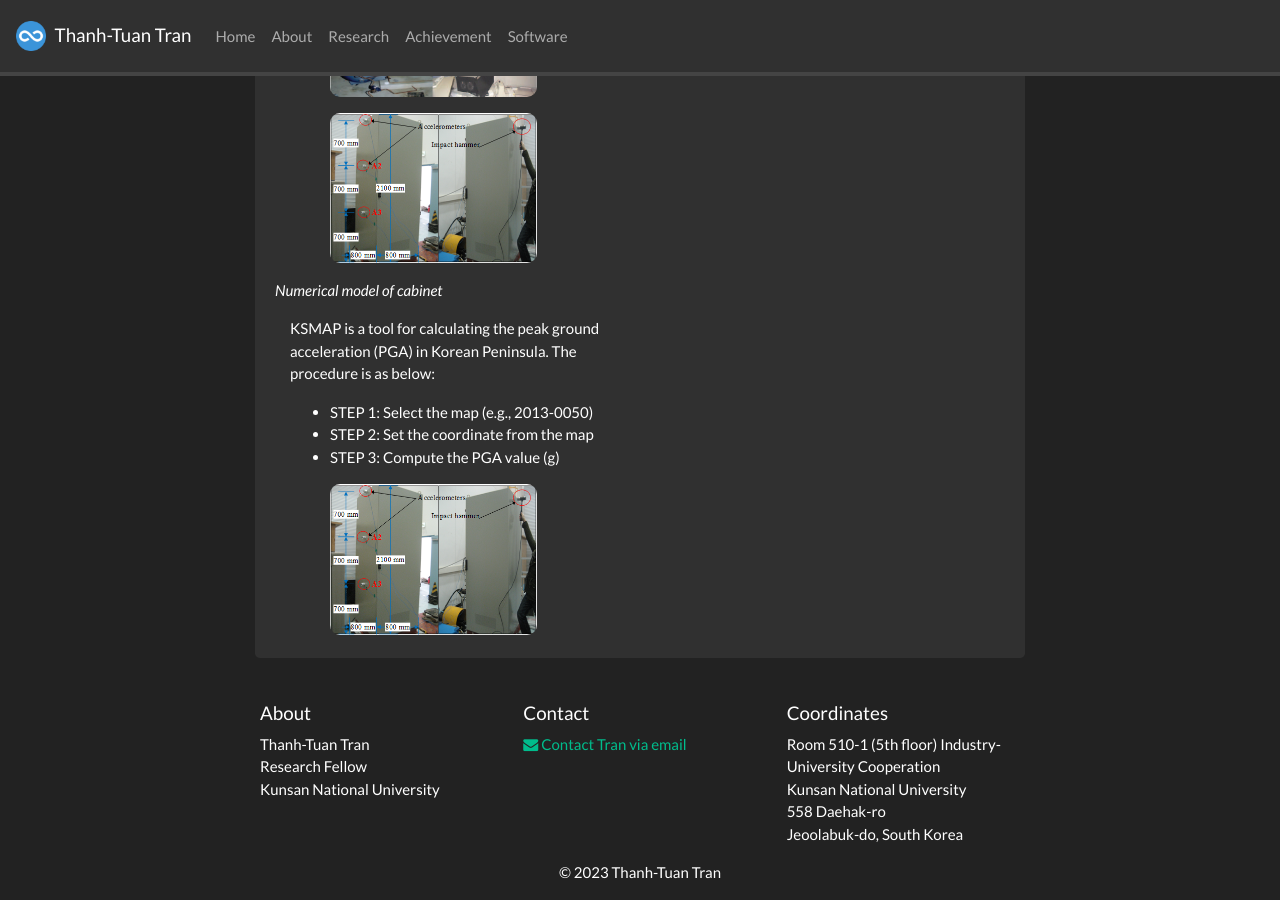
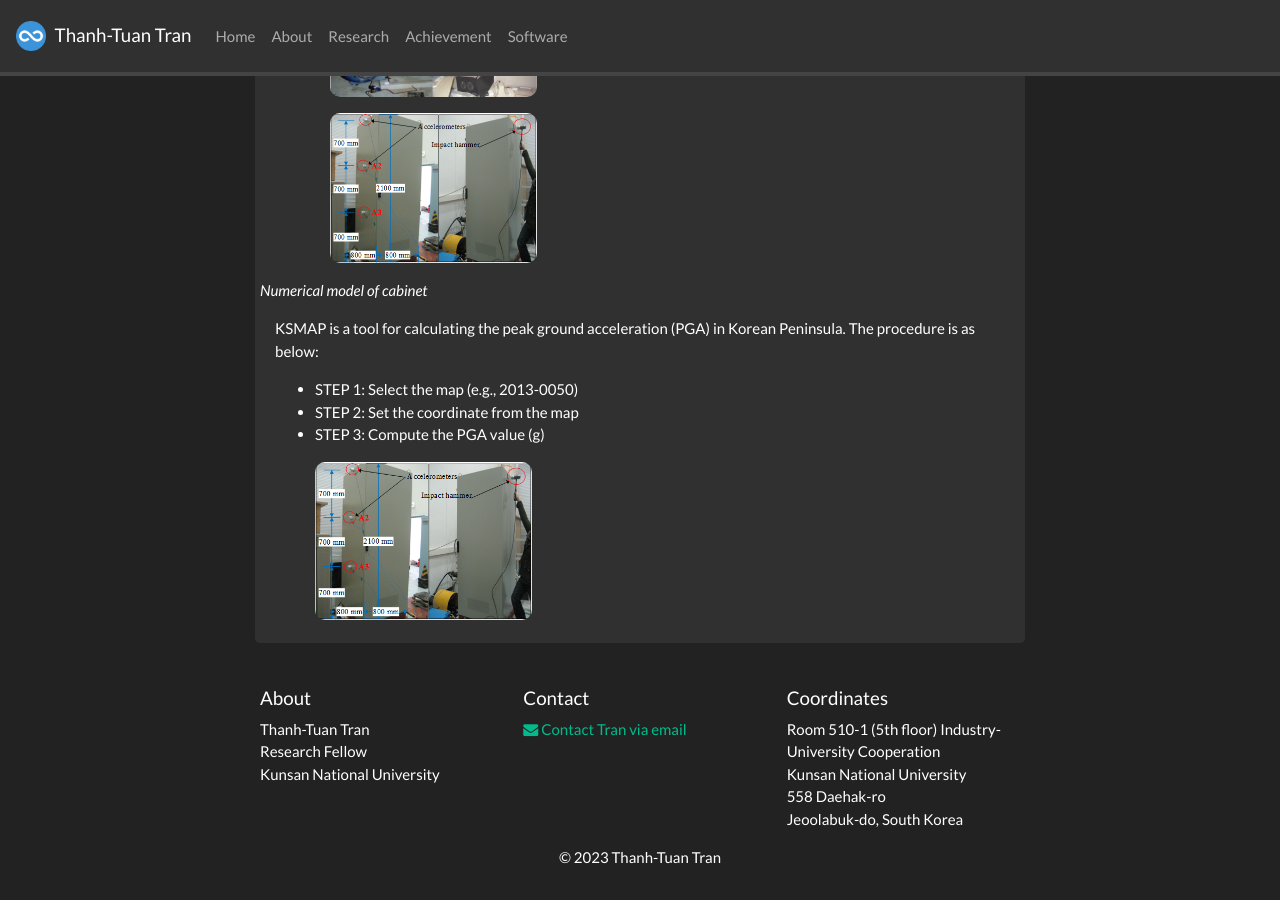
Before and after one commit to 3tbk/3tbk, a Jekyll site: the page built from _pages/research.md, in a window 1280 px wide and 900 px high, scrolled down 2432 px. Built offline with Jekyll 4.4.1, drawn with Linux system fonts in a browser that asks for light colours; nearby versions of some CDN libraries; a style sheet for code colours, icons or effects is not loaded.

Commit message:
Update research.md

```diff
--- a/_pages/research.md
+++ b/_pages/research.md
@@ -106,8 +106,9 @@
      <p><img src="{{ site.url }}{{ site.baseurl }}/images/research/cabinet 2.png" width="70%"/></p>
    </ul>
   </div>
+  </div>
   <i>Numerical model of cabinet</i>
-  <div class="col-md-6 col-sm-12">
+  <div class="col-md-12 col-sm-12">
 KSMAP is a tool for calculating the peak ground acceleration (PGA) in Korean Peninsula. The procedure is as below:
 
    <ul>
@@ -122,6 +123,6 @@
    </ul>
   </div>
 
-  </div>
+
 </div>
 </div>
```
